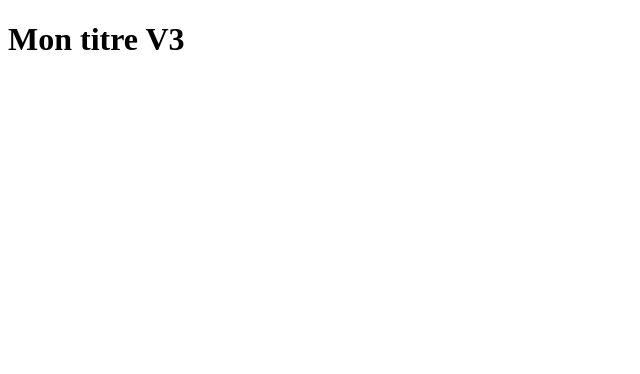
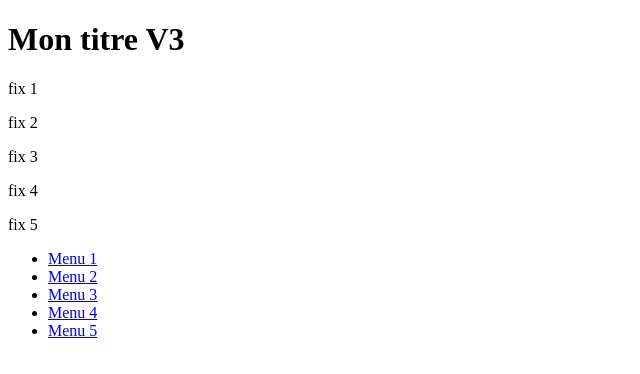
Before and after one commit to AndyTheDevFront-to-be/git-formation, a plain HTML site: page index.html in a window 1280 px wide. Shown: the whole page, without its empty margins (0-640 px from the left). Drawn offline with Linux system fonts and the light colour scheme.

Commit message:
Fix V3, ajout des paragraphes et des liens menu

```diff
--- a/index.html
+++ b/index.html
@@ -6,5 +6,18 @@
 </head>
 <body>
 	<h1>Mon titre V3</h1>
+	<div></div>
+	<p>fix 1</p>
+	<p>fix 2</p>
+	<p>fix 3</p>
+	<p>fix 4</p>
+	<p>fix 5</p>
+	<ul>
+		<li><a href="#">Menu 1</a></li>
+		<li><a href="#">Menu 2</a></li>
+		<li><a href="#">Menu 3</a></li>
+		<li><a href="#">Menu 4</a></li>
+		<li><a href="#">Menu 5</a></li>
+	</ul>
 </body>
 </html>
```
